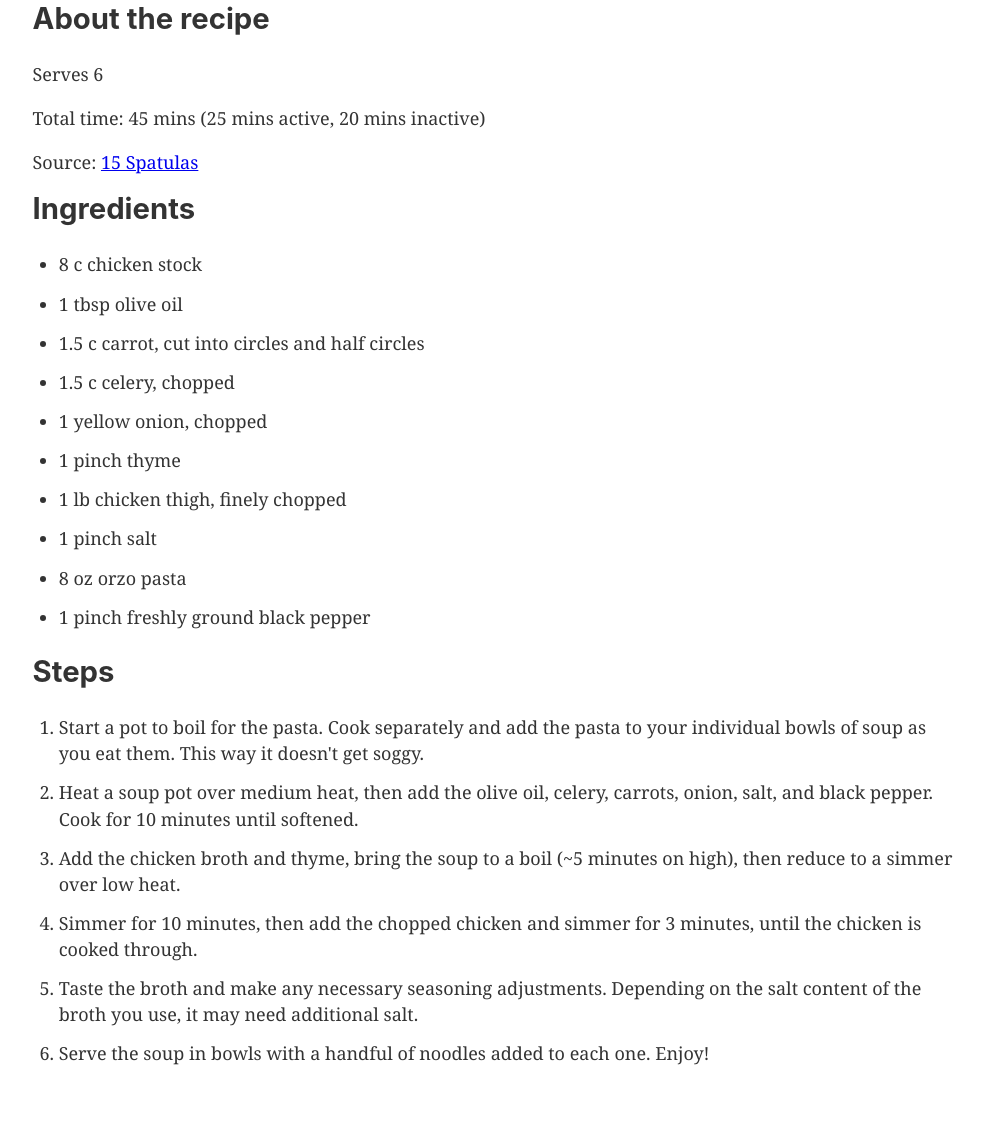
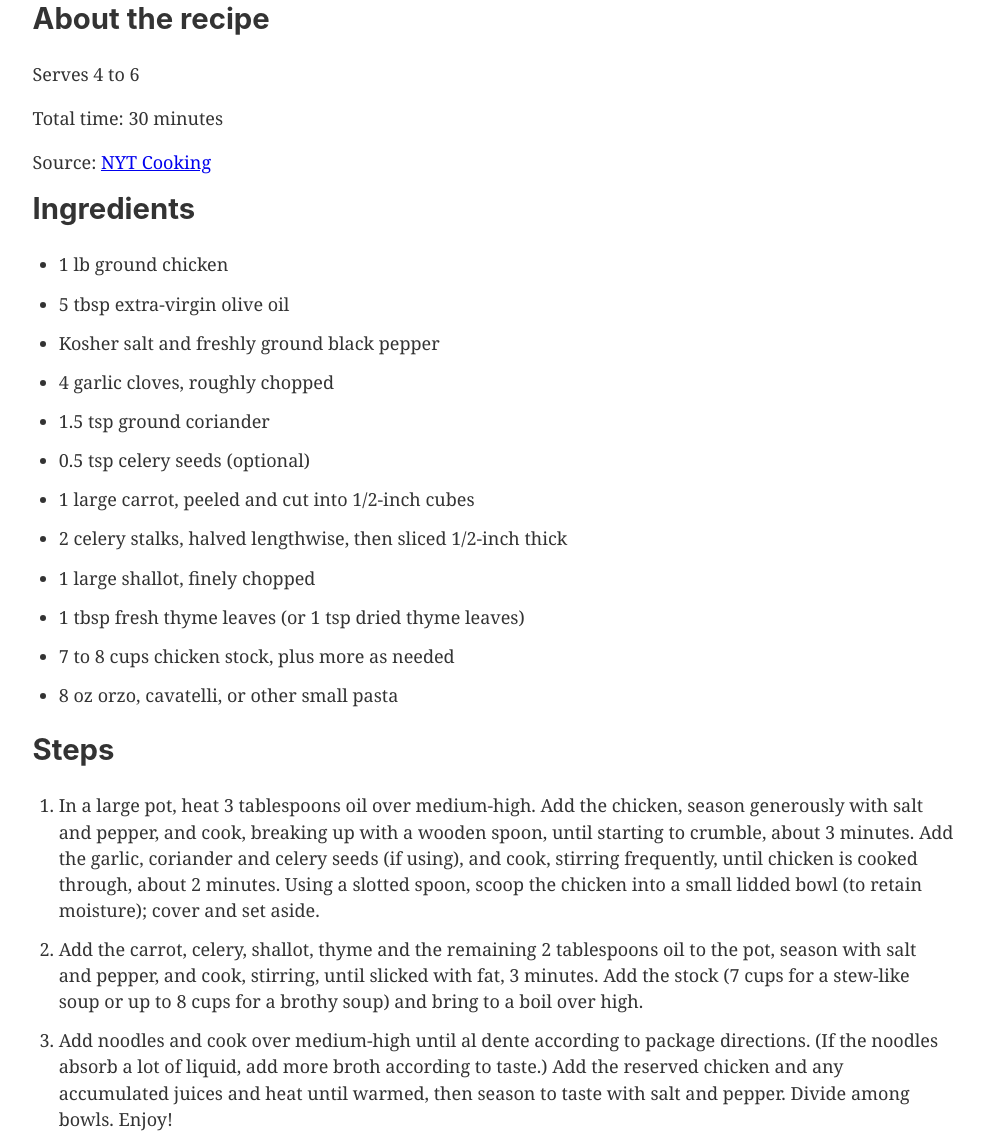
Before and after one commit to byteme980/recipes-md, a Gatsby site: page /recipes/chicken-noodle-soup in a window 1280 px wide. Shown: the part 629-1764 px from the top of the page, without its empty margins (147-1130 px from the left). Built offline with nearby package versions, Linux system fonts and the light colour scheme; Gatsby itself is replaced by a stand-in of ours.

Commit message:
update chicken soup recipe

```diff
--- a/src/markdown-pages/chicken-noodle-soup.md
+++ b/src/markdown-pages/chicken-noodle-soup.md
@@ -8,30 +8,31 @@ imageUrl: "https://recipes-md.s3.amazonaws.com/images/chicken-noodle-soup.jpeg"
 
 ## About the recipe
 
-Serves 6
+Serves 4 to 6
 
-Total time: 45 mins (25 mins active, 20 mins inactive)
+Total time: 30 minutes
 
-Source: [15 Spatulas](https://www.fifteenspatulas.com/quick-chicken-noodle-soup/)
+Source: [NYT Cooking](https://cooking.nytimes.com/recipes/1020746-easiest-chicken-noodle-soup)
 
 ## Ingredients
 
-- 8 c chicken stock
-- 1 tbsp olive oil
-- 1.5 c carrot, cut into circles and half circles
-- 1.5 c celery, chopped
-- 1 yellow onion, chopped
-- 1 pinch thyme
-- 1 lb chicken thigh, finely chopped
-- 1 pinch salt
-- 8 oz orzo pasta
-- 1 pinch freshly ground black pepper
+- 1 lb ground chicken
+- 5 tbsp extra-virgin olive oil
+- Kosher salt and freshly ground black pepper
+- 4 garlic cloves, roughly chopped
+- 1.5 tsp ground coriander
+- 0.5 tsp celery seeds (optional)
+- 1 large carrot, peeled and cut into 1/2-inch cubes
+- 2 celery stalks, halved lengthwise, then sliced 1/2-inch thick
+- 1 large shallot, finely chopped
+- 1 tbsp fresh thyme leaves (or 1 tsp dried thyme leaves)
+- 7 to 8 cups chicken stock, plus more as needed
+- 8 oz orzo, cavatelli, or other small pasta
 
 ## Steps
 
-1. Start a pot to boil for the pasta. Cook separately and add the pasta to your individual bowls of soup as you eat them. This way it doesn't get soggy.
-2. Heat a soup pot over medium heat, then add the olive oil, celery, carrots, onion, salt, and black pepper. Cook for 10 minutes until softened.
-3. Add the chicken broth and thyme, bring the soup to a boil (~5 minutes on high), then reduce to a simmer over low heat.
-4. Simmer for 10 minutes, then add the chopped chicken and simmer for 3 minutes, until the chicken is cooked through.
-5. Taste the broth and make any necessary seasoning adjustments. Depending on the salt content of the broth you use, it may need additional salt.
-6. Serve the soup in bowls with a handful of noodles added to each one. Enjoy!
+1. In a large pot, heat 3 tablespoons oil over medium-high. Add the chicken, season generously with salt and pepper, and cook, breaking up with a wooden spoon, until starting to crumble, about 3 minutes. Add the garlic, coriander and celery seeds (if using), and cook, stirring frequently, until chicken is cooked through, about 2 minutes. Using a slotted spoon, scoop the chicken into a small lidded bowl (to retain moisture); cover and set aside.
+
+2. Add the carrot, celery, shallot, thyme and the remaining 2 tablespoons oil to the pot, season with salt and pepper, and cook, stirring, until slicked with fat, 3 minutes. Add the stock (7 cups for a stew-like soup or up to 8 cups for a brothy soup) and bring to a boil over high.
+
+3. Add noodles and cook over medium-high until al dente according to package directions. (If the noodles absorb a lot of liquid, add more broth according to taste.) Add the reserved chicken and any accumulated juices and heat until warmed, then season to taste with salt and pepper. Divide among bowls. Enjoy!
```
